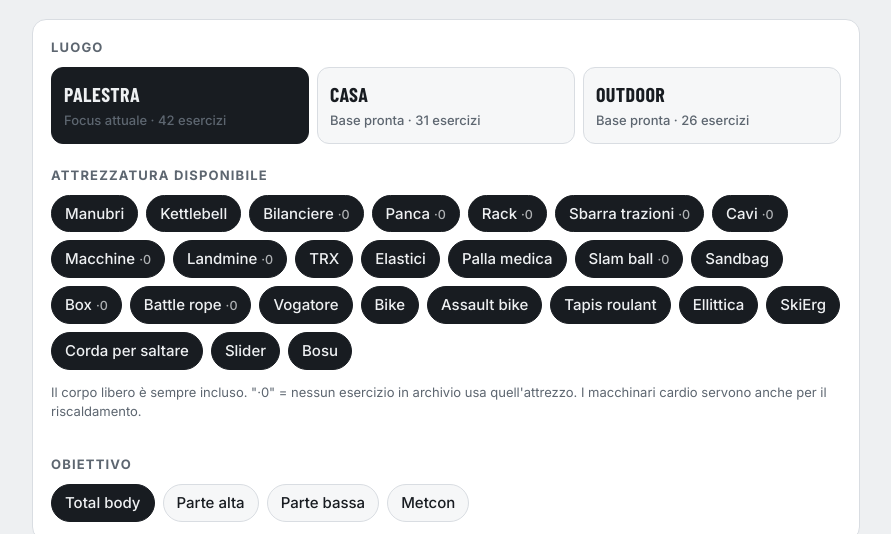
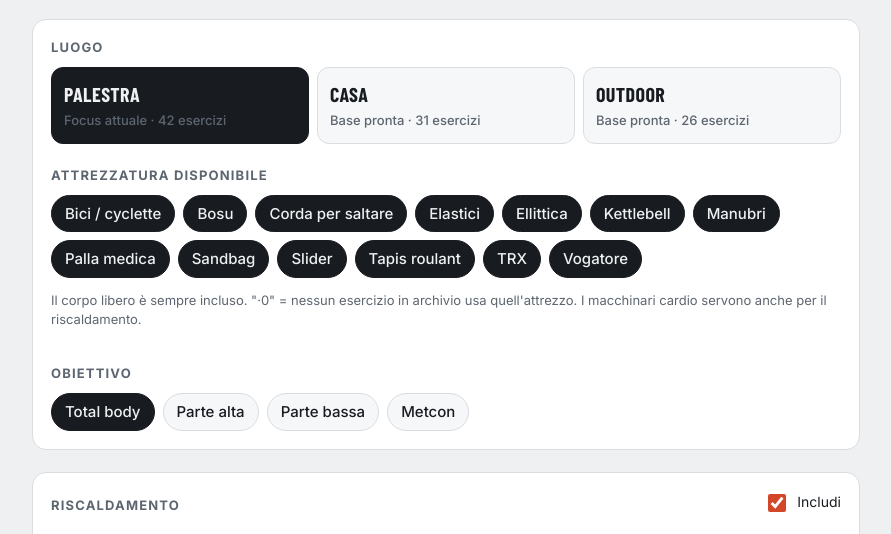
Before and after one commit to AIpplicazioni/FitnessApp, a plain HTML site: page index.html in a window 1280 px wide. Shown: the part 260-794 px from the top of the page, without its empty margins (194-1085 px from the left). Drawn offline with nearby package versions, Linux system fonts and the light colour scheme; a web font is replaced by a local one.

Commit message:
Attrezzatura: ordine alfabetico, solo quella usata + macchine cardio
- Rimossa attrezzatura non usata da nessun esercizio (tranne bici, ellittica, vogatore, tapis roulant)
- Selezione salvata come aggiunte/esclusioni per luogo: nuova attrezzatura parte selezionata
- Vecchia selezione salvata azzerata (causa di sandbag deselezionato)

Co-Authored-By: Claude Opus 5.5 <noreply@anthropic.com>
Claude-Session: https://claude.ai/code/session_0125X8oBV6M9he8Vw2ud4txN

```diff
--- a/index.html
+++ b/index.html
@@ -297,16 +297,14 @@ dialog textarea{width:100%;font-family:ui-monospace,monospace;font-size:12px}
 'use strict';
 // ---------- vocabulary ----------
 const PLACES = [['palestra','Palestra','Focus attuale'],['casa','Casa','Base pronta'],['outdoor','Outdoor','Base pronta']];
+// only equipment used by exercises in the library, plus cardio machines for the warm-up; kept in alphabetical order
 const EQUIP = [
- ['manubri','Manubri'],['kettlebell','Kettlebell'],['bilanciere','Bilanciere'],['panca','Panca'],['rack','Rack'],
- ['sbarra','Sbarra trazioni'],['cavi','Cavi'],['macchine','Macchine'],['landmine','Landmine'],['trx','TRX'],
- ['elastici','Elastici'],['palla_medica','Palla medica'],['slam_ball','Slam ball'],['sandbag','Sandbag'],['box','Box'],
- ['corda_battente','Battle rope'],['vogatore','Vogatore'],['bike','Bike'],['assault_bike','Assault bike'],['tapis','Tapis roulant'],['ellittica','Ellittica'],['skierg','SkiErg'],
- ['corda','Corda per saltare'],['slider','Slider'],['bosu','Bosu']
-];
-const PLACE_EQUIP = { palestra: EQUIP.map(e=>e[0]), casa:['manubri','kettlebell','elastici','corda','slider'], outdoor:['elastici','trx','sbarra','corda'] };
+ ['bike','Bici / cyclette'],['bosu','Bosu'],['corda','Corda per saltare'],['elastici','Elastici'],['ellittica','Ellittica'],['kettlebell','Kettlebell'],
+ ['manubri','Manubri'],['palla_medica','Palla medica'],['sandbag','Sandbag'],['slider','Slider'],['tapis','Tapis roulant'],['trx','TRX'],['vogatore','Vogatore']
+].sort((x,y)=>x[1].localeCompare(y[1],'it',{sensitivity:'base'}));
+const PLACE_EQUIP = { palestra: EQUIP.map(e=>e[0]), casa:['manubri','kettlebell','elastici','corda','slider'], outdoor:['elastici','trx','corda'] };
 const FORMATS = [['interval','Stazioni'],['amrap','AMRAP'],['mixed','Stazioni + AMRAP']];
-const MACHINES = { tapis:'Camminata veloce o corsa leggera, aumenta la velocità ogni 2-3 minuti.', ellittica:'Ritmo costante, resistenza bassa che aumenti gradualmente.', vogatore:'Remata fluida a bassa intensità: gambe, busto, braccia. Alza il ritmo verso la fine.', bike:'Pedalata agile, resistenza bassa che aumenti gradualmente.', assault_bike:'Ritmo blando e costante, braccia e gambe insieme.', skierg:'Tirate lunghe e leggere, ritmo progressivo.' };
+const MACHINES = { tapis:'Camminata veloce o corsa leggera, aumenta la velocità ogni 2-3 minuti.', ellittica:'Ritmo costante, resistenza bassa che aumenti gradualmente.', vogatore:'Remata fluida a bassa intensità: gambe, busto, braccia. Alza il ritmo verso la fine.', bike:'Pedalata agile, resistenza bassa che aumenti gradualmente.' };
 const WARM_MODES = [['machine','Cardio a macchina'],['body','Corpo libero (attivazione)'],['mix','Metà e metà']];
 const AUX = new Set(['warmup','mobility']);
 const DEFAULT_REPS = {squat:'10',hinge:'10',lunge:'6+6',push_h:'8',push_v:'8',pull_h:'10',pull_v:'5',core:'10',carry:'20 m',cardio:'10',arms:'10'};
@@ -403,7 +401,11 @@ const LIM = {stCount:[1,8],stEx:[1,8],stReps:[1,8],amrapMin:[3,30],amrapEx:[2,6]
 Object.keys(LIM).forEach(k=>{ S[k]=Math.min(LIM[k][1],Math.max(LIM[k][0],Number(S[k])||LIM[k][0])); });
 const STRETCH_ON=30, STRETCH_CHG=10, WARM_ON=50, WARM_CHG=10, TRANS=15;
 const saveS = () => ls.set('sp.settings',S);
-const equipFor = p => new Set(S.equip[p] || PLACE_EQUIP[p]);
+// equipment per place = place defaults + switched on − switched off (so equipment added later starts selected)
+S.equipOn = S.equipOn || {}; S.equipOff = S.equipOff || {};
+if(S.equip && Object.keys(S.equip).length){ S.equip={}; saveS(); } // old selection format: start again from all place defaults
+const KNOWN = new Set(EQUIP.map(e=>e[0]));
+const equipFor = p => { const off=new Set(S.equipOff[p]||[]); return new Set([...(PLACE_EQUIP[p]||[]),...(S.equipOn[p]||[])].filter(e=>KNOWN.has(e)&&!off.has(e))); };
 
 // ---------- tabs ----------
 const VIEWS=['train','plan','player','done','library','history'];
@@ -473,7 +475,7 @@ function planDuration(p){ return timeline(p).slice(1).reduce((a,x)=>a+x.d,0); }
 $('v-train').addEventListener('click',e=>{
   const b=e.target.closest('button'); if(!b) return;
   if(b.dataset.place){ S.place=b.dataset.place; }
-  else if(b.dataset.eq){ const eq=equipFor(S.place); eq.has(b.dataset.eq)?eq.delete(b.dataset.eq):eq.add(b.dataset.eq); S.equip[S.place]=[...eq]; }
+  else if(b.dataset.eq){ const e=b.dataset.eq, has=equipFor(S.place).has(e), on=new Set(S.equipOn[S.place]||[]), off=new Set(S.equipOff[S.place]||[]); if(has){ on.delete(e); off.add(e); } else { off.delete(e); on.add(e); } S.equipOn[S.place]=[...on]; S.equipOff[S.place]=[...off]; }
   else if(b.dataset.focus){ S.focus=b.dataset.focus; }
   else if(b.dataset.format){ S.format=b.dataset.format; }
   else if(b.dataset.wmode){ S.warmMode=b.dataset.wmode; }
```
